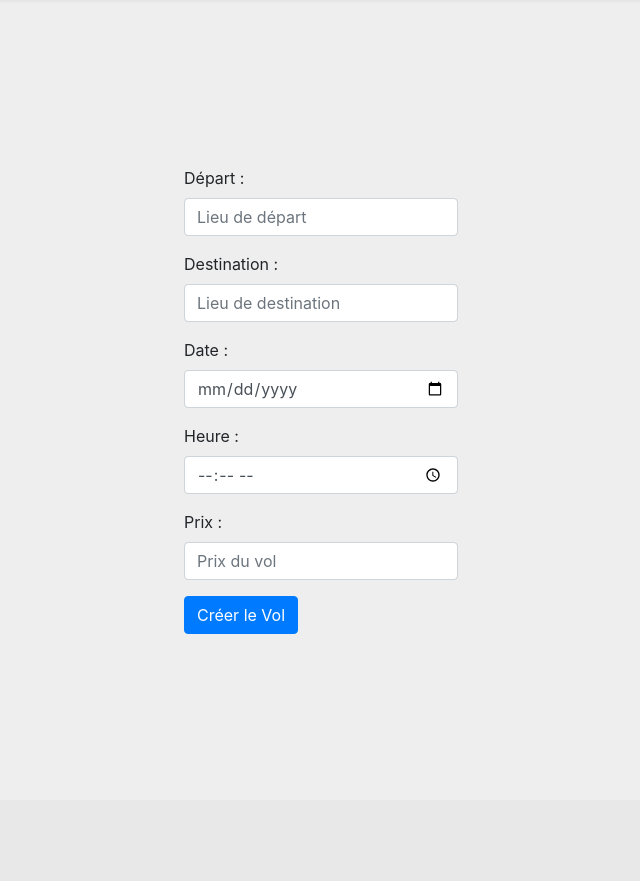
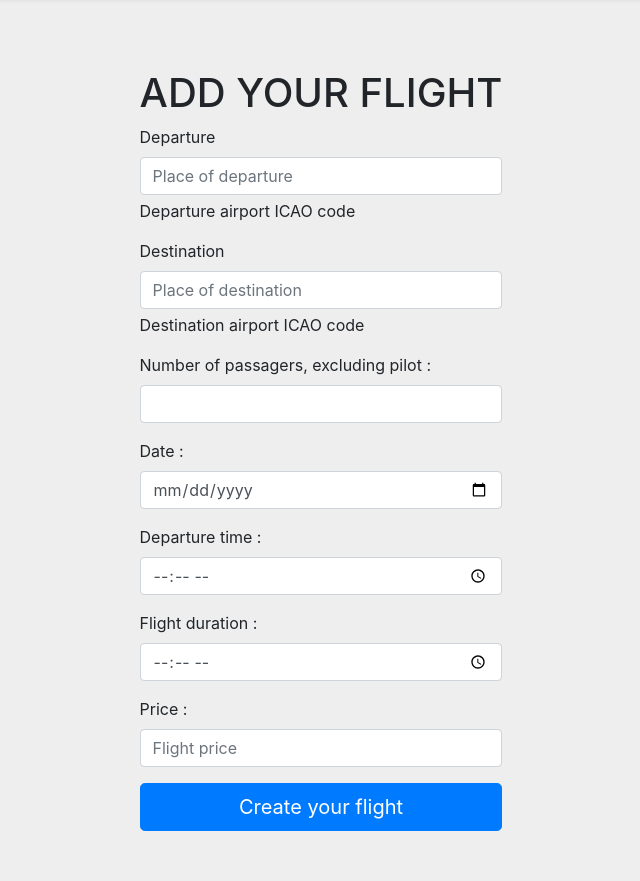
Before and after one commit to Seikonolff/Projet-Tang-air, a Flask app: template templates/Add_flight_page.html in a window 1280 px wide. Shown: the part 72-953 px from the top of the page, without its empty margins (319-959 px from the left). Before the commit the page ends 706 px from the top, so only its background shows below. Run offline with Flask 3, Linux system fonts and the light colour scheme; the template is opened without the code that fills it, so the values that code supplies are empty; some libraries are stand-ins or nearby versions; some web fonts are replaced.

Commit message:
Add flight improvements

```diff
--- a/main.py
+++ b/main.py
@@ -24,11 +24,11 @@ def Test():
     return render_template("TEST.html",isLogged=False)
 
 @app.route('/test/Gueric')
-def Test():
+def TestGuegs():
     return render_template("Add_flight_page.html")
 
 @app.route('/test/Baptiste')
-def Test():
+def TestBaptiste():
     return render_template("TEST.html")
 
 
--- a/templates/Add_flight_page.html
+++ b/templates/Add_flight_page.html
@@ -1,15 +1,31 @@
 {% extends "base.html" %}
 
 {% block content %}
-        <form>
-        <div class="form-group">
-          <label for="departure">Départ :</label>
-          <input type="text" class="form-control" id="departure" placeholder="Lieu de départ">
+<div class="container">
+  <div class="row" style="margin-top:150px;">
+    <div class="row" style="margin-bottom:50px;">
+      <div class="col-12">
+        <h1 class="text-center">ADD YOUR FLIGHT</h1>
+
+        <div class="mb-3">
+          <label for="departure-airport" class="form-label">Departure</label>
+          <input type="text" class="form-control" id="departure" placeholder="Place of departure">
+          <div id="passwordHelpBlock" class="form-text">
+            Departure airport ICAO code
+          </div>
+        </div>
+
+        <div class="mb-3">
+          <label for="arrival-airport" class="form-label">Destination</label>
+          <input type="text" class="form-control" id="destination" placeholder="Place of destination">
+          <div id="passwordHelpBlock" class="form-text">
+            Destination airport ICAO code
+          </div>
         </div>
 
         <div class="form-group">
-          <label for="destination">Destination :</label>
-          <input type="text" class="form-control" id="destination" placeholder="Lieu de destination">
+          <label for="Pax">Number of passagers, excluding pilot :</label>
+          <input type="number" class="form-control" id="Pax">
         </div>
 
         <div class="form-group">
@@ -18,17 +34,26 @@
         </div>
 
         <div class="form-group">
-          <label for="time">Heure :</label>
+          <label for="destination">Departure time :</label>
           <input type="time" class="form-control" id="time">
         </div>
 
         <div class="form-group">
-          <label for="price">Prix :</label>
-          <input type="number" class="form-control" id="price" placeholder="Prix du vol">
+          <label for="duree">Flight duration :</label>
+          <input type="time" class="form-control" id="duree">
         </div>
 
-        <button type="submit" class="btn btn-primary">Créer le Vol</button>
-      </form>
+        <div class="form-group">
+          <label for="price">Price :</label>
+          <input type="number" class="form-control" id="price" placeholder="Flight price">
+        </div>
+        <div class="text-center">
+          <button type="submit" class="btn btn-primary btn-lg btn-block">Create your flight</button>
+        </div>
+      </div>
+    </div>
+    </div>
+  </div>
 
-    <script src="https://stackpath.bootstrapcdn.com/bootstrap/4.5.2/js/bootstrap.min.js"></script>
+  <script src="https://stackpath.bootstrapcdn.com/bootstrap/4.5.2/js/bootstrap.min.js"></script>
 {% endblock %}
```
